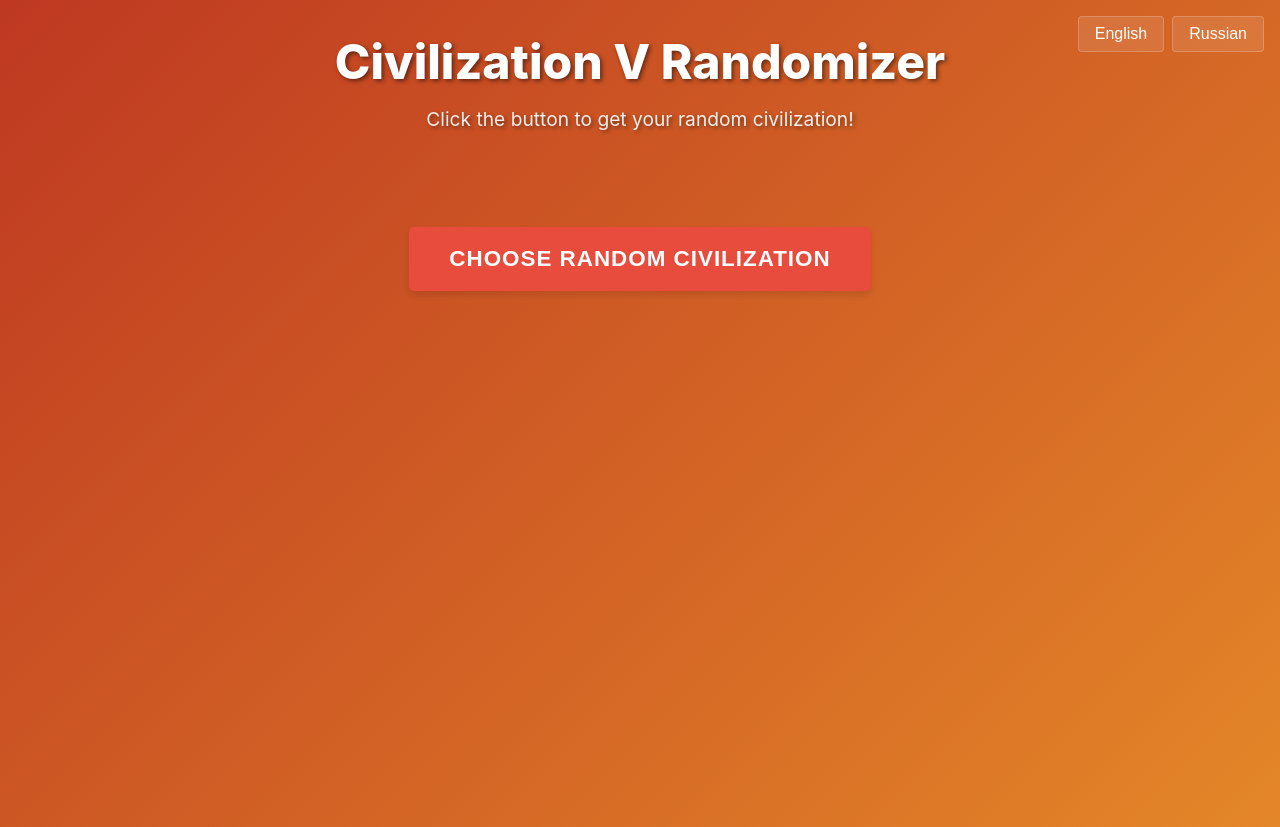
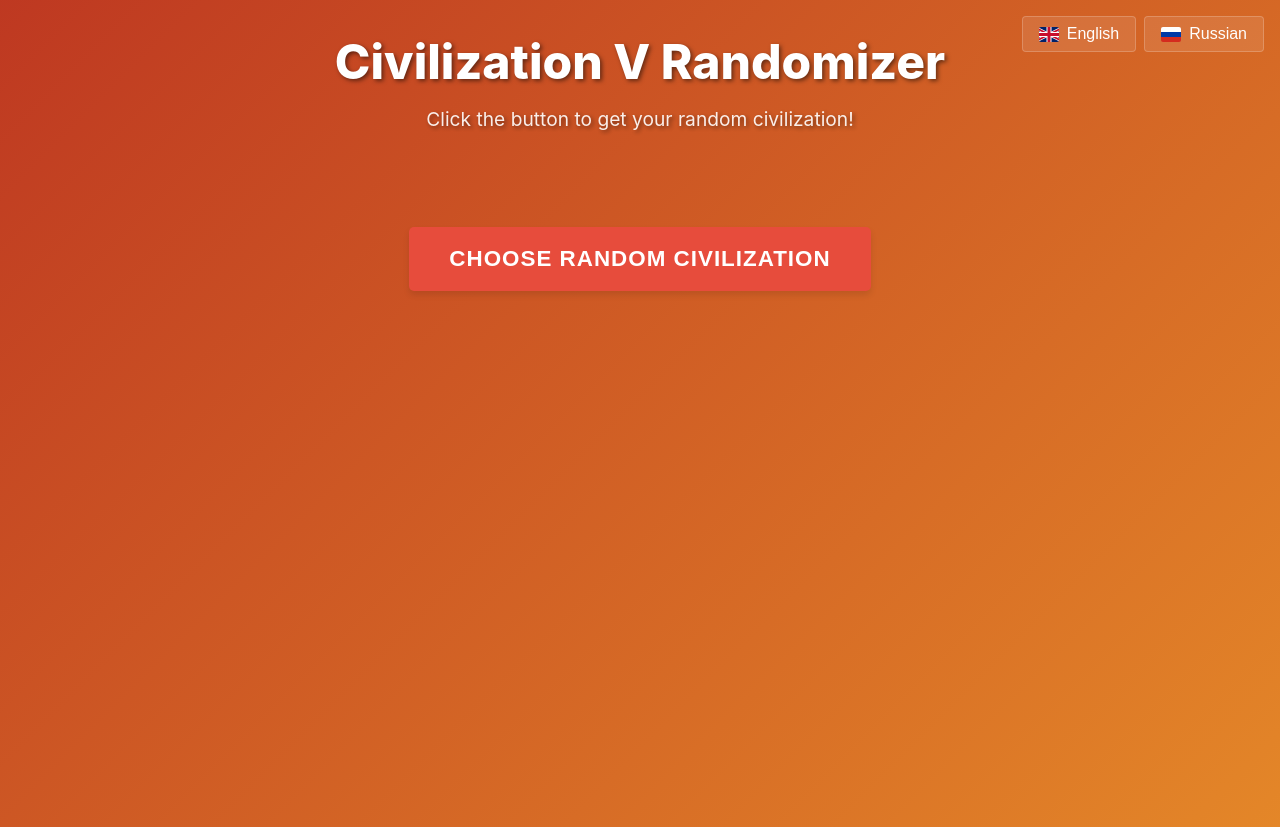
Before and after one commit to 777777miSSU7777777/civ5-randomizer, a React (Create React App) app: page / in a window 1280 px wide. Built offline with nearby package versions, Linux system fonts and the light colour scheme.

Commit message:
feat: add flag icons to language switcher

```diff
--- a/src/components/LanguageSwitcher.css
+++ b/src/components/LanguageSwitcher.css
@@ -16,6 +16,9 @@
   border-radius: 4px;
   cursor: pointer;
   transition: all 0.3s ease;
+  display: flex;
+  align-items: center;
+  gap: 0.5rem;
 }
 
 .language-button:hover {
@@ -26,3 +29,10 @@
   background-color: rgba(255, 255, 255, 0.3);
   border-color: rgba(255, 255, 255, 0.4);
 }
+
+.flag-icon {
+  width: 20px;
+  height: 15px;
+  object-fit: cover;
+  border-radius: 2px;
+}
--- a/src/components/LanguageSwitcher.tsx
+++ b/src/components/LanguageSwitcher.tsx
@@ -15,13 +15,23 @@
         className={`language-button ${i18n.language === 'en' ? 'active' : ''}`}
         onClick={() => changeLanguage('en')}
       >
-        {t('language.en')}
+        <img
+          src={`${process.env.PUBLIC_URL}/assets/flags/us.svg`}
+          alt="English"
+          className="flag-icon"
+        />
+        <span>{t('language.en')}</span>
       </button>
       <button
         className={`language-button ${i18n.language === 'ru' ? 'active' : ''}`}
         onClick={() => changeLanguage('ru')}
       >
-        {t('language.ru')}
+        <img
+          src={`${process.env.PUBLIC_URL}/assets/flags/ru.svg`}
+          alt="Russian"
+          className="flag-icon"
+        />
+        <span>{t('language.ru')}</span>
       </button>
     </div>
   );
```
Also changed, not shown: public/assets/flags/ru.svg (added), public/assets/flags/us.svg (added).
